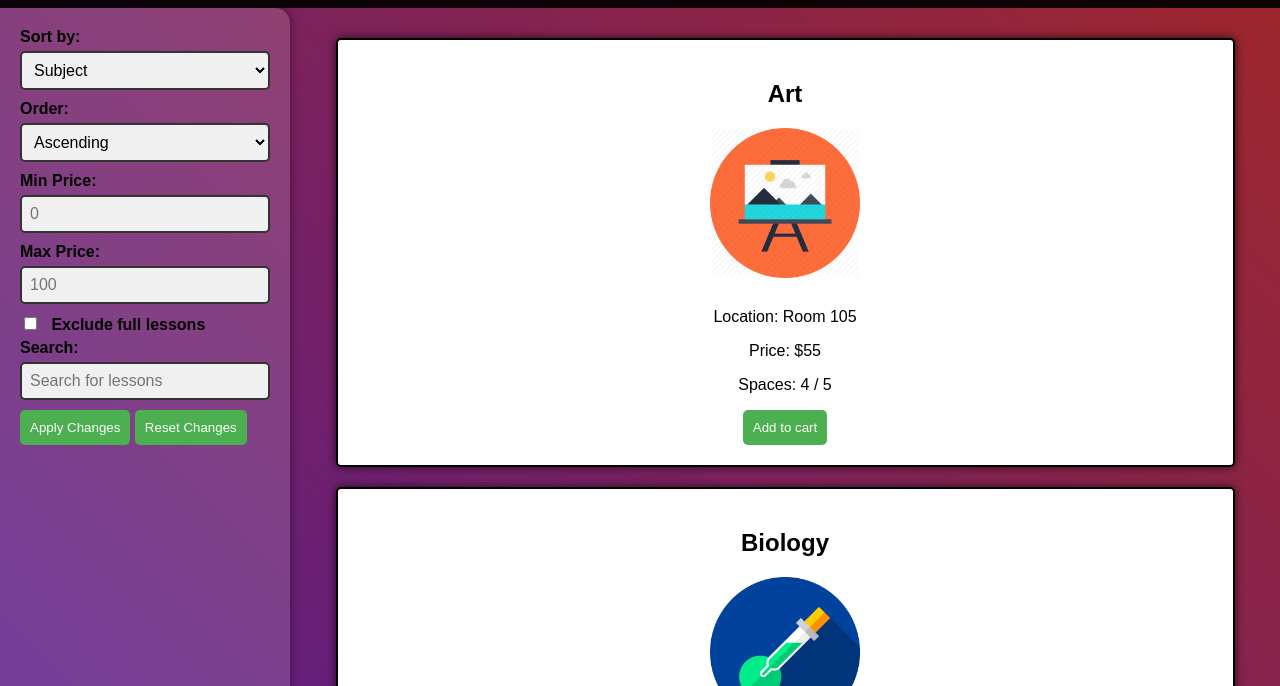
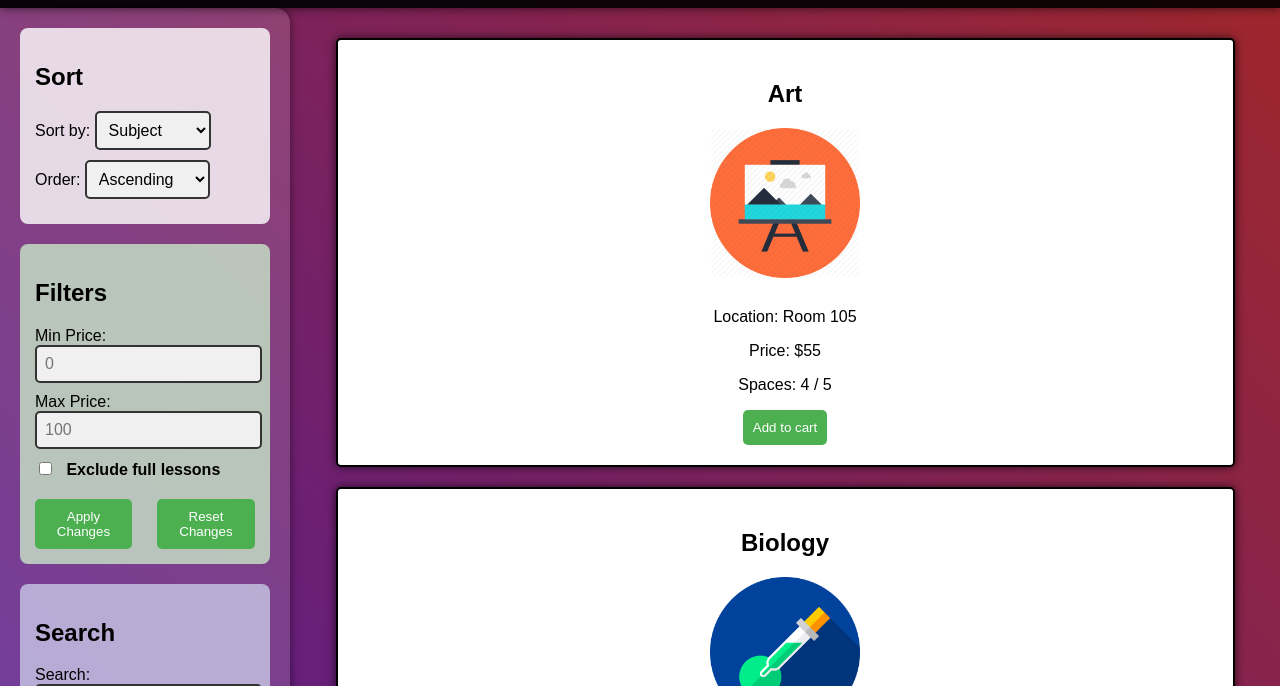
Before and after one commit to FabianC1/LessonBookingSystem-FullStack, a plain HTML site: page index.html in a window 1280 px wide. Shown: the part 114-800 px from the top of the page. Drawn offline with nearby package versions, Linux system fonts and the light colour scheme.

Commit message:
Added sections for the search functions and  organised the page

```diff
--- a/index.html
+++ b/index.html
@@ -22,7 +22,9 @@
         <main>
             <!-- Sidebar for sorting controls -->
             <div class="sidebar">
-                <div class="sorting-controls">
+                <!-- Sorting Section -->
+                <div class="sorting-section">
+                    <h2>Sort</h2>
                     <label for="sort-by">Sort by:</label>
                     <select v-model="sortAttribute">
                         <option value="subject">Subject</option>
@@ -37,29 +39,39 @@
                         <option value="ascending">Ascending</option>
                         <option value="descending">Descending</option>
                     </select>
+                </div>
 
+                <!-- Filter Section -->
+                <div class="filter-section">
+                    <h2>Filters</h2>
                     <label for="min-price">Min Price:</label>
-                    <input type="number" v-model="minPrice" placeholder="0" @input="validatePrices" />
+                    <input type="number" v-model="minPrice" placeholder="0" min="0" @input="validatePrices" />
 
                     <label for="max-price">Max Price:</label>
-                    <input type="number" v-model="maxPrice" placeholder="100" @input="validatePrices" />
+                    <input type="number" v-model="maxPrice" placeholder="100" min="0" @input="validatePrices" />
 
                     <label for="exclude-full">
                         <input type="checkbox" v-model="excludeFull" id="exclude-full"> Exclude full lessons
                     </label>
-
-
-                    <label for="search">Search:</label>
-                    <input type="text" v-model="searchQuery" placeholder="Search for lessons" />
 
                     <div class="buttons">
                         <button @click="applyChanges">Apply Changes</button>
                         <button @click="resetChanges">Reset Changes</button>
                     </div>
 
-                    <p v-if="priceError" style="color: red;">{{ priceError }}</p>
                 </div>
+
+
+                <!-- Search Section -->
+                <div class="search-section">
+                    <h2>Search</h2>
+                    <label for="search">Search:</label>
+                    <input type="text" v-model="searchQuery" placeholder="Search for lessons" />
+                </div>
+
+                <p v-if="priceError" style="color: red;">{{ priceError }}</p>
             </div>
+
 
             <!-- Lesson cards -->
             <div class="lesson-container">
--- a/style.css
+++ b/style.css
@@ -9,6 +9,7 @@ body {
 
 header {
     background-color: #000000;
+    box-shadow: 0 0 10px rgba(0, 0, 0, 0.7);
     color: #fff;
     padding: 1em;
     height: 90px;
@@ -105,10 +106,26 @@ button:disabled {
     border-bottom-right-radius: 15px;
 }
 
-.sorting-controls {
-    margin-bottom: 20px;
-    display: flex;
-    flex-direction: column;
+/* General section styling */
+.sidebar > div {
+    margin-bottom: 20px; /* Space between sections */
+    padding: 15px;
+    border-radius: 8px; /* Rounded corners for sections */
+}
+
+/* Sorting section */
+.sorting-section {
+    background-color: rgba(255, 255, 255, 0.8); /* Light background */
+}
+
+/* Filter section */
+.filter-section {
+    background-color: rgba(200, 230, 200, 0.8); /* Light green background */
+}
+
+/* Search section */
+.search-section {
+    background-color: rgba(200, 200, 230, 0.8); /* Light blue background */
 }
 
 /* Sorting controls styling */
@@ -118,26 +135,10 @@ button:disabled {
     margin-bottom: 5px;
 }
 
-.sorting-controls select {
-    padding: 8px;
-    margin: 0 0 10px;
-    border: 2px solid #333;
-    border-radius: 5px;
-    background-color: #f0f0f0;
-    font-size: 1em;
-    cursor: pointer;
-}
-
-.sorting-controls select:focus {
-    outline: none;
-    border-color: #4CAF50;
-}
-
-.sorting-controls select:hover {
-    background-color: #e0e0e0;
-}
-
-.sorting-controls input[type="text"] {
+/* Common input styles */
+input[type="text"],
+input[type="number"],
+select {
     padding: 8px;
     margin: 0 0 10px;
     border: 2px solid #333;
@@ -146,23 +147,35 @@ button:disabled {
     font-size: 1em;
 }
 
-/* Styling for min and max price inputs */
-.sorting-controls input[type="number"] {
-    padding: 8px;
-    margin: 0 0 10px;
-    border: 2px solid #333;
-    border-radius: 5px;
-    background-color: #f0f0f0;
-    font-size: 1em;
+/* Input focus styles */
+input[type="text"]:focus,
+input[type="number"]:focus,
+select:focus {
+    outline: none;
+    border-color: #4CAF50;
+}
+
+/* Input hover styles */
+input[type="text"]:hover,
+input[type="number"]:hover,
+select:hover {
+    background-color: #e0e0e0;
 }
 
 /* Styling for the Exclude Full Lessons checkbox */
-.sorting-controls input[type="checkbox"] {
+input[type="checkbox"] {
     margin-right: 10px;
 }
 
 /* Styling for the checkbox label */
-.sorting-controls label[for="exclude-full"] {
+label[for="exclude-full"] {
     font-weight: bold;
     color: #000000;
 }
+
+/* Buttons styling */
+.buttons {
+    margin-top: 20px;
+    display: flex; /* Ensure the buttons are in a row */
+    gap: 25px; /* Adjust this value for desired spacing */
+}
--- a/vue.js
+++ b/vue.js
@@ -56,20 +56,29 @@ let app = new Vue({
             }
         },
         validatePrices() {
+            // Ensuring minPrice and maxPrice are not below 0
+            if (this.minPrice < 0) {
+                this.minPrice = 0;
+            }
+            if (this.maxPrice < 0) {
+                this.maxPrice = 0;
+            }
+
+            // Checking for Min Price greater than Max Price
             if (this.minPrice !== null && this.maxPrice !== null && this.minPrice > this.maxPrice) {
                 this.priceError = "Min Price cannot be greater than Max Price.";
             } else {
-                this.priceError = null;
+                this.priceError = null; // Clear error if validation passes
             }
         },
         applyChanges() {
-            this.validatePrices();
+            this.validatePrices(); // Call validation on apply
         },
         resetChanges() {
-            this.minPrice = null;
+            this.minPrice = null; // Reset prices
             this.maxPrice = null;
-            this.excludeFull = false;
-            this.priceError = null;
+            this.excludeFull = false; // Reset checkbox
+            this.priceError = null; // Clear error message
         }
     }
 });
```
